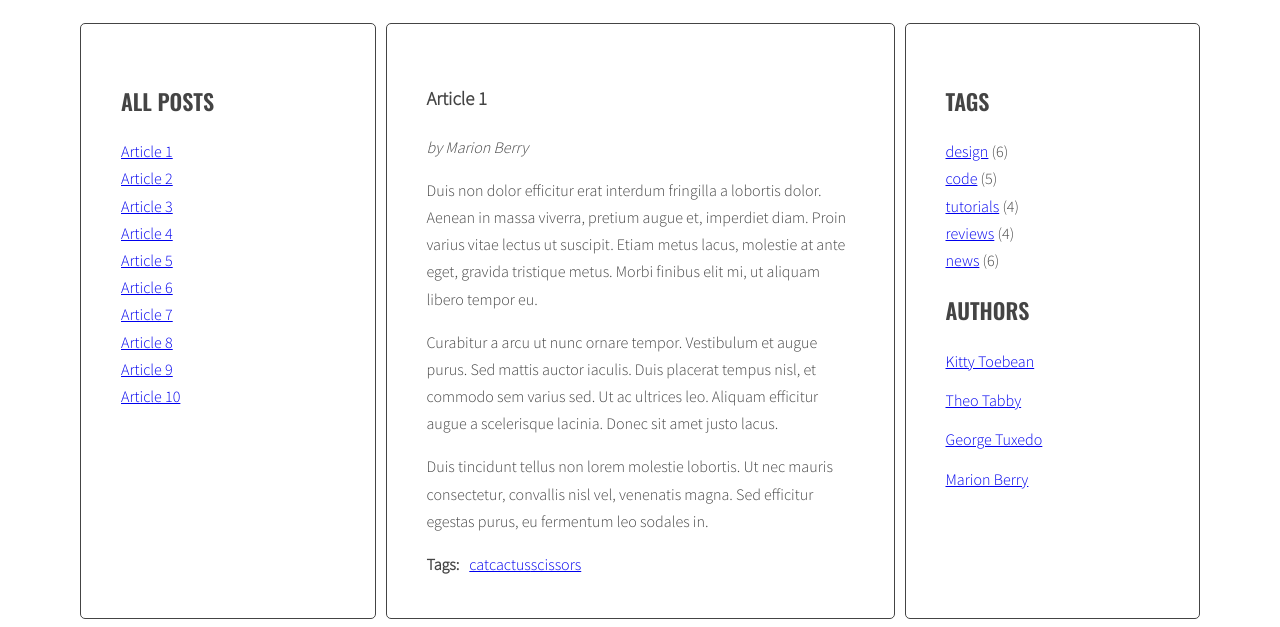
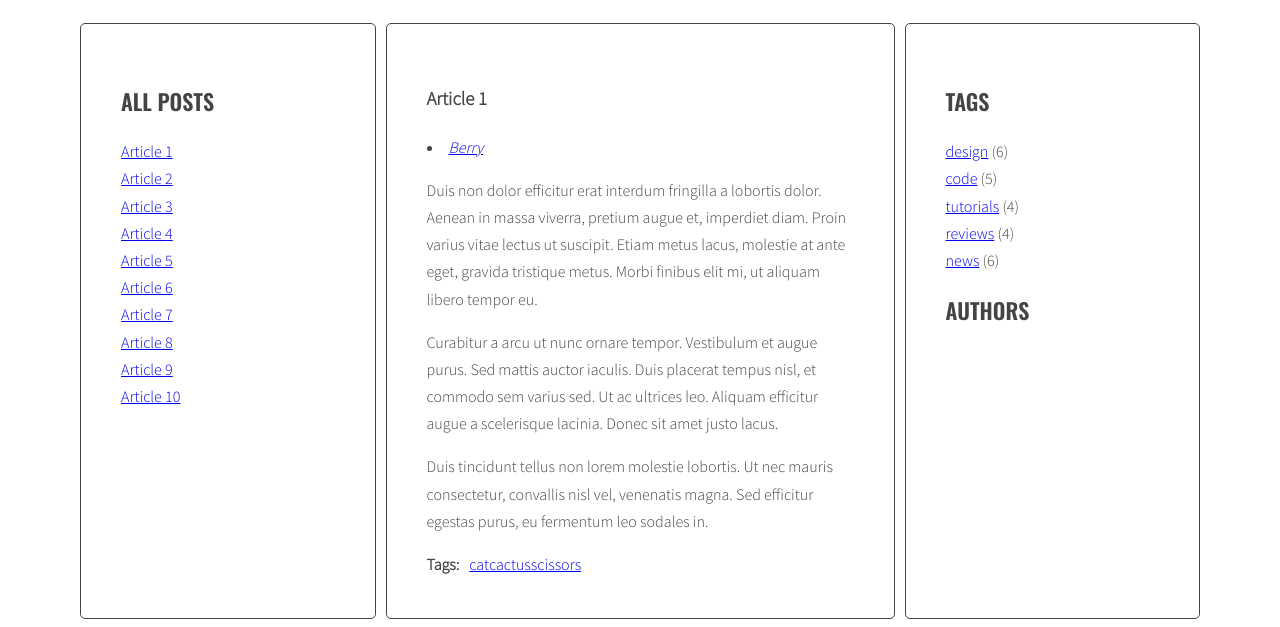
Before and after one commit to pielichl/javascript-blog, a website: page index.html in a window 1280 px wide. Shown: the part 220-847 px from the top of the page. Drawn offline with nearby package versions, Linux system fonts and the light colour scheme.

Commit message:
Add function generateAuthors

```diff
--- a/index.html
+++ b/index.html
@@ -28,9 +28,9 @@
               </ul>
             </aside>
             <section class="posts">
-              <article class="post active" id="article-1" data-tags="cat cactus scissors">
+              <article class="post active" id="article-1" data-tags="cat cactus scissors" data-author="Berry">
                 <h3 class="post-title">Article 1</h3>
-                <p class="post-author">by Marion Berry</p>
+                <p class="post-author"></p>
                 <div class="post-content">
                   <p>Duis non dolor efficitur erat interdum fringilla a lobortis dolor. Aenean in massa viverra, pretium augue et, imperdiet diam. Proin varius vitae lectus ut suscipit. Etiam metus lacus, molestie at ante eget, gravida tristique metus. Morbi finibus elit mi, ut aliquam libero tempor eu.</p>
 
@@ -45,9 +45,9 @@
                   </ul>
                 </div>
               </article>
-              <article class="post" id="article-2" data-tags="sweet time">
+              <article class="post" id="article-2" data-tags="sweet time" data-author="Tabby">
                 <h3 class="post-title">Article 2</h3>
-                <p class="post-author">by Theo Tabby</p>
+                <p class="post-author"></p>
                 <div class="post-content">
                   <p>Phasellus sollicitudin, arcu vel iaculis ullamcorper, quam leo viverra orci, et faucibus quam sapien vel est. Maecenas ac suscipit elit. Nullam interdum, lorem vitae venenatis pulvinar, ex dui malesuada nunc, tempus cursus enim metus vel nulla.</p>
 
@@ -62,9 +62,9 @@
                   </ul>
                 </div>
               </article>
-              <article class="post" id="article-3" data-tags="kitchen cooking">
+              <article class="post" id="article-3" data-tags="kitchen cooking" data-author="Tuxedo">
                 <h3 class="post-title">Article 3</h3>
-                <p class="post-author">by George Tuxedo</p>
+                <p class="post-author"></p>
                 <div class="post-content">
                   <p>Mauris vel pellentesque turpis, ac sodales nisl. Quisque iaculis mi velit, ut convallis tellus accumsan a. Quisque iaculis, nisi et dignissim tincidunt, nisl eros euismod nulla, finibus laoreet erat enim posuere elit.</p>
 
@@ -78,9 +78,9 @@
                   </ul>
                 </div>
               </article>
-              <article class="post" id="article-4" data-tags="watching movies netflix">
+              <article class="post" id="article-4" data-tags="watching movies netflix" data-author="Toebean">
                 <h3 class="post-title">Article 4</h3>
-                <p class="post-author">by Kitty Toebean</p>
+                <p class="post-author"></p>
                 <div class="post-content">
                   <p>Morbi vel cursus nulla, vel varius mauris. Suspendisse sed elit sit amet risus faucibus vestibulum ut sit amet purus. Donec orci est, condimentum ut quam quis, scelerisque fringilla ligula.</p>
 
@@ -95,9 +95,9 @@
                   </ul>
                 </div>
               </article>
-              <article class="post" id="article-5" data-tags="music gig concert band">
+              <article class="post" id="article-5" data-tags="music gig concert band" data-author="Berry">
                 <h3 class="post-title">Article 5</h3>
-                <p class="post-author">by Marion Berry</p>
+                <p class="post-author"></p>
                 <div class="post-content">
                   <p>Suspendisse sem eros, euismod condimentum arcu ac, consequat fermentum orci. Nam convallis lacus nec interdum vestibulum. Vestibulum luctus, quam eu tristique ornare, lorem nibh sodales enim, vitae tempor dolor ante vitae tortor.</p>
 
@@ -112,9 +112,9 @@
                   </ul>
                 </div>
               </article>
-              <article class="post" id="article-6" data-tags="music spring summer fest">
+              <article class="post" id="article-6" data-tags="music spring summer fest" data-author="Tuxedo">
                 <h3 class="post-title">Article 6</h3>
-                <p class="post-author">by George Tuxedo</p>
+                <p class="post-author"></p>
                 <div class="post-content">
                   <p>Donec posuere iaculis ante sed hendrerit. Lorem ipsum dolor sit amet, consectetur adipiscing elit. Quisque hendrerit neque nec urna tincidunt, quis vehicula dui vulputate. Morbi est sapien, auctor ut lectus eu, placerat viverra lorem.</p>
 
@@ -129,9 +129,9 @@
                   </ul>
                 </div>
               </article>
-              <article class="post" id="article-7" data-tags="drum drumsticks fest">
+              <article class="post" id="article-7" data-tags="drum drumsticks fest" data-author="Toebean">
                 <h3 class="post-title">Article 7</h3>
-                <p class="post-author">by Kitty Toebean</p>
+                <p class="post-author"></p>
                 <div class="post-content">
                   <p>Donec eleifend mauris ac nisl fermentum, ac fermentum turpis dignissim. Aliquam diam nisl, imperdiet a varius eget, lobortis sed nisi. Nullam suscipit ipsum sed magna blandit, sed pellentesque urna malesuada.</p>
 
@@ -146,9 +146,9 @@
                   </ul>
                 </div>
               </article>
-              <article class="post" id="article-8" data-tags="movies evenings">
+              <article class="post" id="article-8" data-tags="movies evenings" data-author="Tabby">
                 <h3 class="post-title">Article 8</h3>
-                <p class="post-author">by Theo Tabby</p>
+                <p class="post-author"></p>
                 <div class="post-content">
                   <p>Praesent quis imperdiet erat. Curabitur tempor sapien a interdum malesuada. Proin libero erat, sagittis a sollicitudin eget, pulvinar nec risus. Cras et suscipit sem.</p>
 
@@ -163,9 +163,9 @@
                   </ul>
                 </div>
               </article>
-              <article class="post" id="article-9" data-tags="home sweethome calmness">
+              <article class="post" id="article-9" data-tags="home sweethome calmness" data-author="Berry">
                 <h3 class="post-title">Article 9</h3>
-                <p class="post-author">by Marion Berry</p>
+                <p class="post-author"></p>
                 <div class="post-content">
                   <p>Tam et facilisis purus. Donec vulputate est quis lobortis posuere. Nunc vitae lorem ut odio faucibus pulvinar nec in justo. Ut ut ante ac tellus ornare tempus. Nunc maximus, tortor et dictum convallis, nunc libero posuere leo, scelerisque ultrices arcu sapien ut tellus.</p>
 
@@ -180,9 +180,9 @@
                   </ul>
                 </div>
               </article>
-              <article class="post" id="article-10" data-tags="last thing before the night">
+              <article class="post" id="article-10" data-tags="last thing before the night" data-author="Tuxedo">
                 <h3 class="post-title">Article 10</h3>
-                <p class="post-author">by George Tuxedo</p>
+                <p class="post-author"></p>
                 <div class="post-content">
                   <p>Aliquam erat volutpat. Ut non eleifend lectus. Donec suscipit tellus tempor, ornare dui id, hendrerit neque. Phasellus lacinia laoreet dui in luctus. Sed hendrerit, magna sit amet varius tempor, augue augue scelerisque est, non scelerisque mauris libero eu sapien.</p>
 
@@ -209,26 +209,6 @@
               </ul>
               <h2 class="section-title">Authors</h2>
               <ul class="list authors">
-                <li>
-                  <a href="#">
-                    <span class="author-name">Kitty Toebean</span>
-                  </a>
-                </li>
-                <li>
-                  <a href="#">
-                    <span class="author-name">Theo Tabby</span>
-                  </a>
-                </li>
-                <li>
-                  <a href="#">
-                    <span class="author-name">George Tuxedo</span>
-                  </a>
-                </li>
-                <li>
-                  <a href="#">
-                    <span class="author-name">Marion Berry</span>
-                  </a>
-                </li>
               </ul>
             </aside>
           </main>
--- a/js/script.js
+++ b/js/script.js
@@ -30,7 +30,9 @@ function titleClickHandler(event){
 const optArticleSelector = '.post',
   optTitleSelector = '.post-title',
   optTitleListSelector = '.titles',
-  optArticleTagsSelector = '.post-tags .list';
+  optArticleTagsSelector = '.post-tags .list',
+  optArticleAuthorSelector = '.post-author';
+
 function generateTitleLinks(customSelector = ''){
   /*[DONE] remove contents of titleList */
   const titleList = document.querySelector (optTitleListSelector);
@@ -121,6 +123,34 @@ function addClickListenersToTags(){
   /* END LOOP: for each link */
   }
 }
+
+function generateAuthors(){
+/* find all articles */
+  const articles = document.querySelectorAll(optArticleSelector);
+  console.log('Articles finding', optArticleSelector);
+  /* START LOOP: for every article: */
+  for(let article of articles){
+  /* find authors wrapper */
+    const authorsWrapper = article.querySelector(optArticleAuthorSelector);
+    console.log('find author wrapper', optArticleAuthorSelector);
+    /* make html variable with empty string */
+    let html = '';
+    /* get authors from post-author attribute */
+    const articleAuthors = article.getAttribute('data-author');
+    console.log('data-author', articleAuthors);
+    /* generate HTML of the link */
+    let LinkHTMLauthor = '<li><a href="#author-' + articleAuthors + '"><span>' + articleAuthors + '</span></a></li>';
+    console.log('author link generate', LinkHTMLauthor);
+    /* add generated code to html variable */
+    html = html + LinkHTMLauthor;
+    /* insert HTML of all the links into the authors wrapper */
+    authorsWrapper.innerHTML = html;
+    console.log('links into the authors wrapper', html);
+  /* END LOOP: for every article: */
+  }
+}
+
 generateTitleLinks();
 generateTags();
 addClickListenersToTags();
+generateAuthors();
```
Also changed, not shown: 1 other file.
